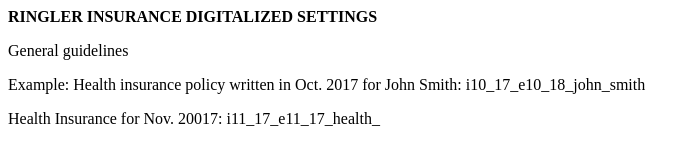
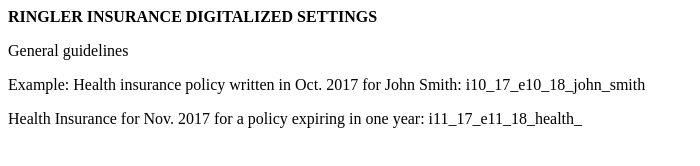
Before and after one commit to joshringler/ringlerinsurance.github.io, a plain HTML site: page index.html in a window 1280 px wide. Shown: the whole page, without its empty margins (0-700 px from the left). Drawn offline with Linux system fonts and the light colour scheme.

Commit message:
Update index.html

```diff
--- a/index.html
+++ b/index.html
@@ -6,6 +6,6 @@
   <p> General guidelines </p>
 Example: Health insurance policy written in Oct. 2017 for John Smith: i10_17_e10_18_john_smith
 
-  <p> Health Insurance for Nov. 20017: i11_17_e11_17_health_ </p>
+  <p> Health Insurance for Nov. 2017 for a policy expiring in one year: i11_17_e11_18_health_ </p>
 </body>
 </html>
```
